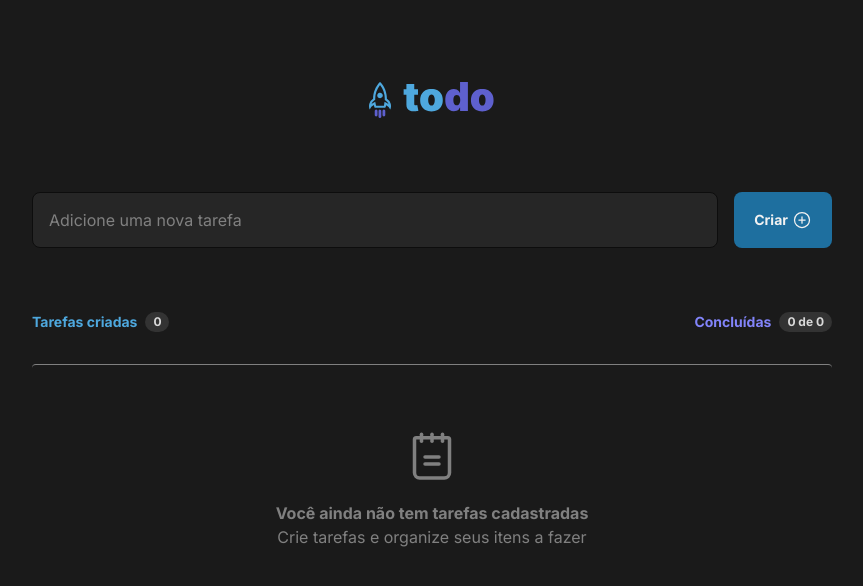
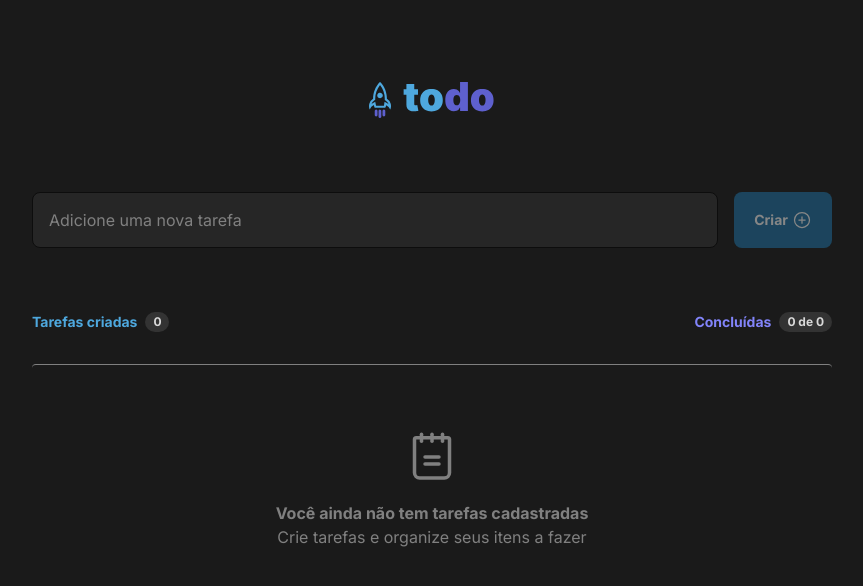
Before and after one commit to brunofariasdeo/to-do, a React (Vite) app: page / in a window 1280 px wide. Shown: the top 586 px of the page, without its empty margins (208-1071 px from the left). Built offline with nearby package versions, Linux system fonts and the light colour scheme.

Commit message:
Disable button when input is disabled

```diff
--- a/src/components/CreateButton.tsx
+++ b/src/components/CreateButton.tsx
@@ -2,13 +2,15 @@ import { PlusCircle } from "phosphor-react";
 import { MouseEvent } from "react";
 
 interface CreateButtonProps {
+  isInputEmpty: boolean;
   onClick: (event: MouseEvent) => void;
 }
 
-export function CreateButton({ onClick }: CreateButtonProps) {
+export function CreateButton({ isInputEmpty, onClick }: CreateButtonProps) {
   return (
     <button
-      className="w-28 h-14 p-2 bg-blue-dark text-gray-100 text-sm flex items-center justify-center rounded-lg font-bold hover:bg-blue"
+      className="w-28 h-14 p-2 bg-blue-dark text-gray-100 text-sm flex items-center justify-center rounded-lg font-bold hover:bg-blue disabled:opacity-50"
+      disabled={!isInputEmpty}
       onClick={onClick}
     >
       Criar <PlusCircle className="ml-1" size={20} />
--- a/src/components/NewTask.tsx
+++ b/src/components/NewTask.tsx
@@ -32,7 +32,7 @@ export function NewTask({ handleNewTask }: NewTaskProps) {
   return (
     <section className="w-full flex items-center justify-center">
       <Input onChange={handleChange} handleSubmit={handleSubmit} value={task} />
-      <CreateButton onClick={handleSubmit} />
+      <CreateButton isInputEmpty={Boolean(task)} onClick={handleSubmit} />
     </section>
   );
 }
```
